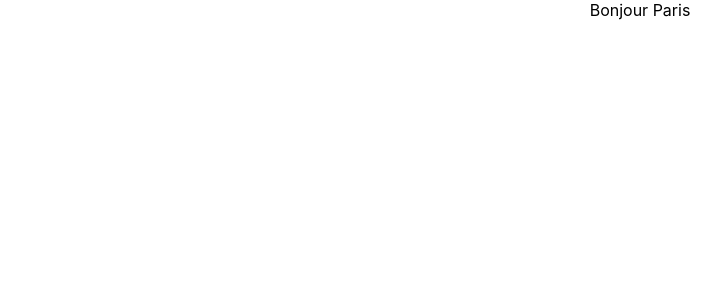
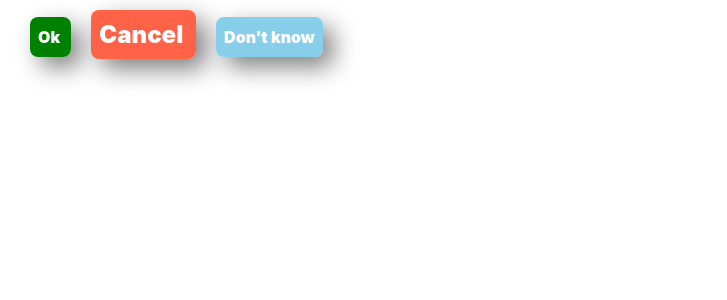
Before and after one commit to NadaOuji/formationReactJS, a React (Create React App) app: page / in a window 1280 px wide. Shown: the top 300 px of the page, without its empty margins (0-727 px from the left). Built offline with nearby package versions, Linux system fonts and the light colour scheme.

Commit message:
composant props + styles dynamiques

```diff
--- a/src/App/App.css
+++ b/src/App/App.css
@@ -1,3 +1,3 @@
 .App {
-  text-align: center;
+  padding: 20px;
 }
--- a/src/App/App.js
+++ b/src/App/App.js
@@ -1,11 +1,18 @@
 import './App.css';
+import Button from './components/Button/Button';
 
 const uneVar='Bonjour Paris';
 
 function App() {
   return (
     <div className="App">
-      {uneVar}
+     <Button label="Ok" lorsqueJeClickSurLeBoutton={(evt) => {
+       console.log("j\'ai ete clicke onc fais qqch stp !!");
+       alert('Button clicked!!!!'); // jamais utiliser alert ça bloque tout
+       console.log('L\'alert est fermée ');
+     }} />
+     <Button label="Cancel"  CouleurDeFond={'tomato'} taillePolice={24} lorsqueJeClickSurLeBoutton={(evt) => {}} />
+     <Button label="Don't know" CouleurDeFond="skyblue" lorsqueJeClickSurLeBoutton={(evt) => {}} />
     </div>
   );
 }
--- a/src/App/components/Button/Button.css
+++ b/src/App/components/Button/Button.css
@@ -0,0 +1,11 @@
+.Button{
+    padding: 10px 8px;
+    border-radius: 8px;
+    font-weight: 900;
+    background-color: green;
+    color: white;
+    margin: 10px;
+    display: inline;
+    box-shadow: 10px 10px 25px grey;
+    user-select: none;
+}
--- a/src/App/components/Button/Button.js
+++ b/src/App/components/Button/Button.js
@@ -1,5 +1,13 @@
 import React from 'react';
+import './Button.css'
 
-const Button =() =>{
-    return <div> Hello world !! </div>
-}
+const Button =(props) => {
+   console.log(props); // ça me retourne label et l'objet lorsque je clique
+   // return <div onClick={props.lorsqueJeClickSurLeBoutton} > {props.label} </div> // Mauvaise pratique
+   return <div style={{backgroundColor:props.CouleurDeFond, fontSize:props.taillePolice+'px'}} className="Button" onClick={(evt) => {props.lorsqueJeClickSurLeBoutton(true)}} > {props.label} </div> // Bonne pratique -> creation d'une arrow
+    // {{}} -> injecter du js {} et la deuxieme pour declarer un object {}
+};
+
+//'avantage de l'arrow function est de garder le contexte
+// mais dans ce cas de figure c'est la même chose que function
+export default Button;
```
